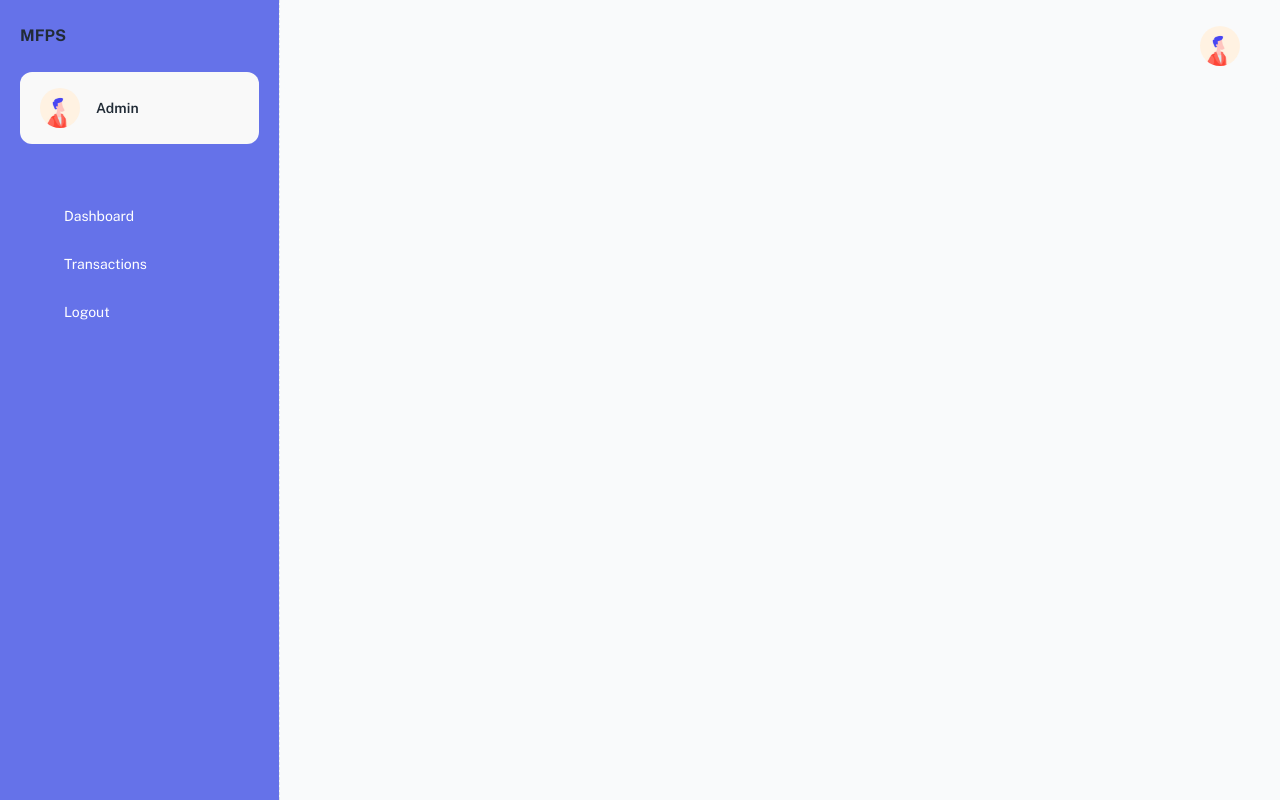
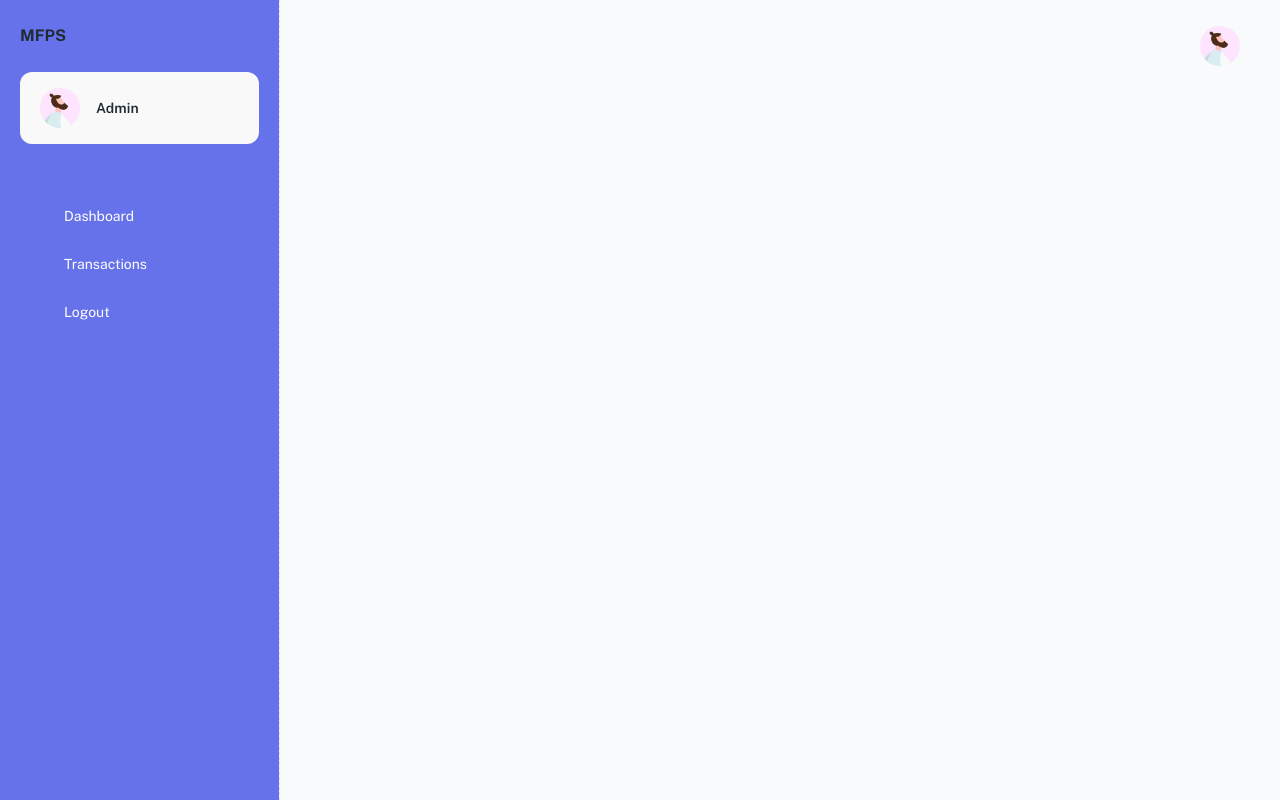
Before and after one commit to BSE22-10/MFPS-frontend, a React (Create React App) app: page /dashboard in a window 1280 px wide. Built offline with nearby package versions, Linux system fonts and the light colour scheme; some icons are missing; a web font is replaced by a local one.

Commit message:
Updated profile picture

```diff
--- a/src/_mock/account.js
+++ b/src/_mock/account.js
@@ -3,7 +3,7 @@
 const account = {
   displayName: 'Admin',
   email: 'demo@minimals.cc',
-  photoURL: '/static/mock-images/avatars/avatar_default.jpg',
+  photoURL: '/static/mock-images/avatars/avatar_23.jpg',
 };
 
 export default account;
```
